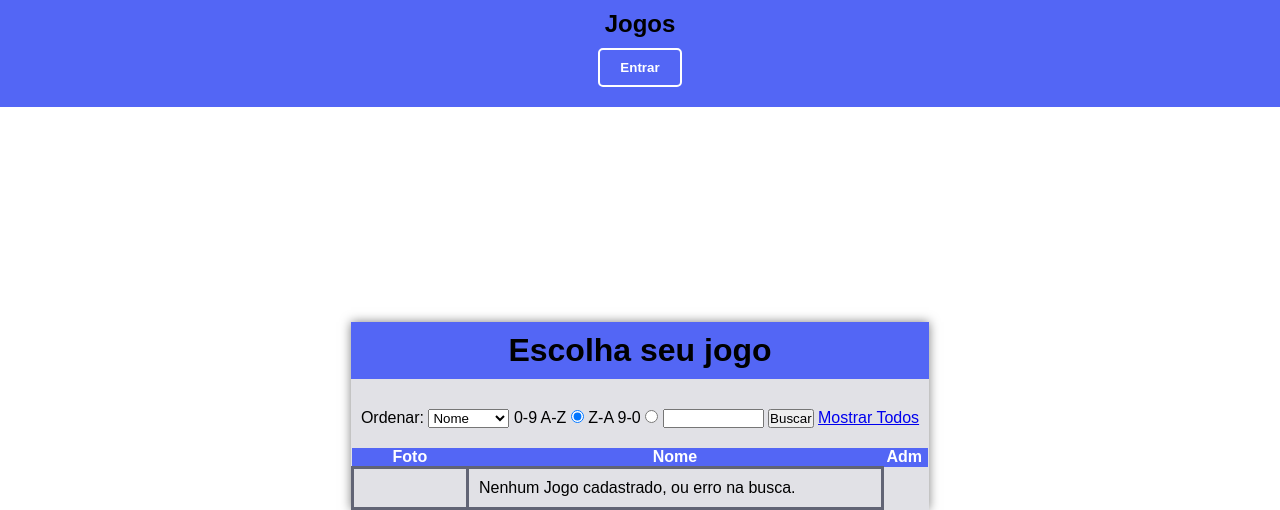
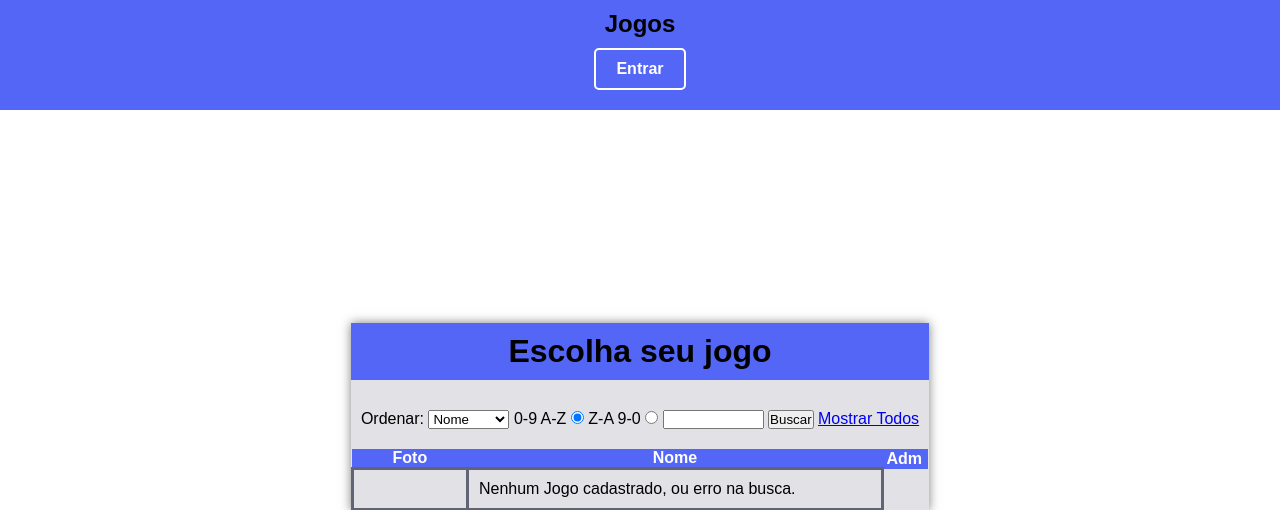
Before and after one commit to otavioborges1991/PHP-MySQL, a PHP site: page / in a window 1280 px wide. Shown: the top 510 px of the page. Run offline with PHP 8.4, Linux system fonts and the light colour scheme; data that the repository does not hold is empty.

Commit message:
função de logout criada

```diff
--- a/cabecalho.php
+++ b/cabecalho.php
@@ -1,19 +1,17 @@
 <link rel="stylesheet" href="style/style.css">
 <?php
 require_once "includes/funcoes.php";
-
 ?>
 <header>
     <nav>
         <h1>Jogos</h1>
         <div class="margin flex-column flex-center-center">
             <?php if (empty($_SESSION['user'])) {
-                echo '<button><a href="user-login.php">Entrar</a></button>';
+                echo '<a class="botao" href="user-login.php">Entrar</a>';
             } else {
                 echo "Olá, <strong>" . $_SESSION['nome'] . "</strong><br>";
-                echo "Sair";
+                echo '<a class="botao" href="user-logout.php">Sair</a>';
             }
-
             ?>
         </div>
     </nav>
--- a/includes/funcoes.php
+++ b/includes/funcoes.php
@@ -33,3 +33,7 @@ function msg_aviso($mensagem='Aviso!') {
 function msg_erro($mensagem='Erro!'){
     return "<div class='erro'><span class='material-symbols-outlined'>error</span>$mensagem</div>";
 }
+
+function voltar() {
+    echo '<button class="margin" onclick="history.back()">Voltar</button>';
+}
--- a/includes/login.php
+++ b/includes/login.php
@@ -25,3 +25,10 @@ function testarHash($senha, $hash):bool {
     $ok = password_verify($senha_encriptada, $hash);
     return $ok;
 }
+
+function logout() {
+    session_unset();
+    //unset($_SESSION['user']);
+    //unset($_SESSION['nome']);
+    //unset($_SESSION['tipo']);
+}
--- a/style/botao.css
+++ b/style/botao.css
@@ -13,13 +13,21 @@ button {
     transition: background-color 0.3s ease;
 }
 
-button a {
+a.botao {
+    display: inline-block;
+    background-color: var(--cor-primario-claro);
     color: white;
     font-weight: bold;
+    border: 2px solid white;
+    padding: 10px 20px;
+    border-radius: 5px;
+    cursor: pointer;
+    transition: background-color 0.3s ease;
     text-decoration: none;
 }
 
 button.voltar {
+
     width: 100px;
     height: 100px;
 }
```
Also changed, not shown: user-login.php (+6 -5 lines), user-logout.php (added, +22 -0 lines).
